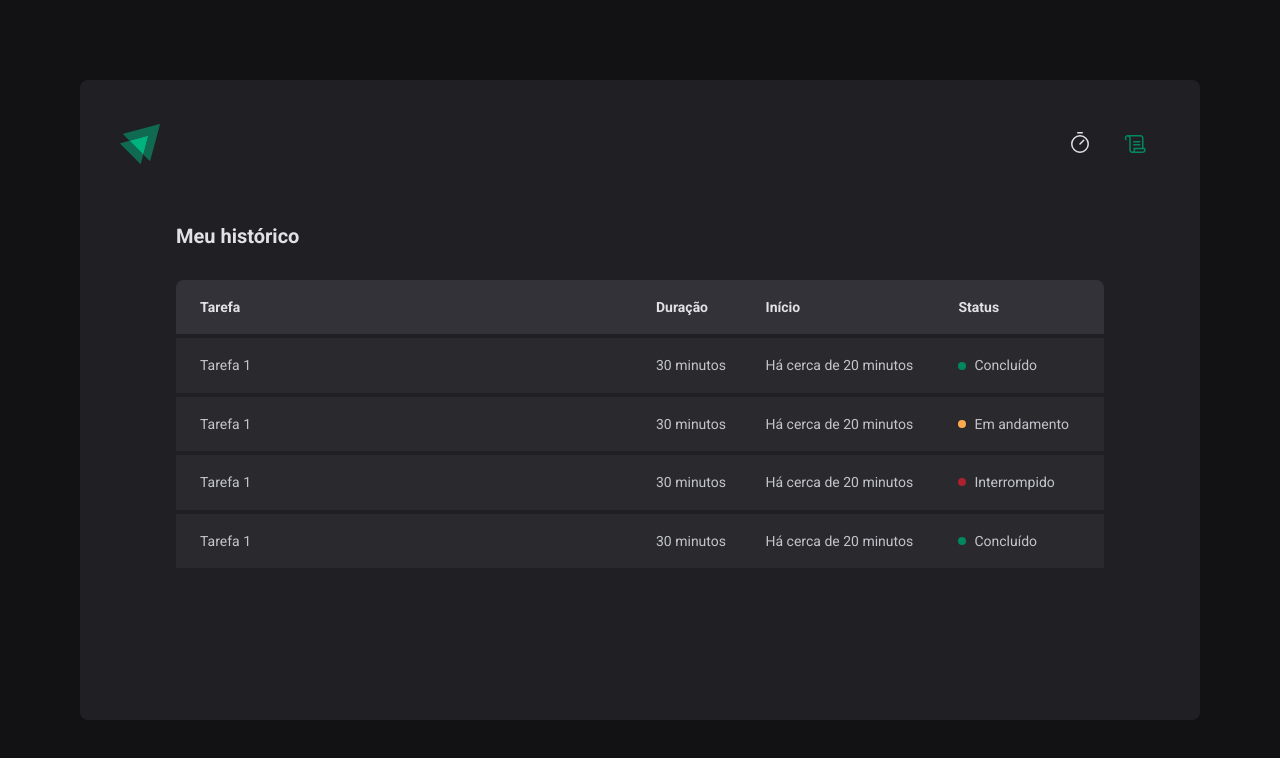
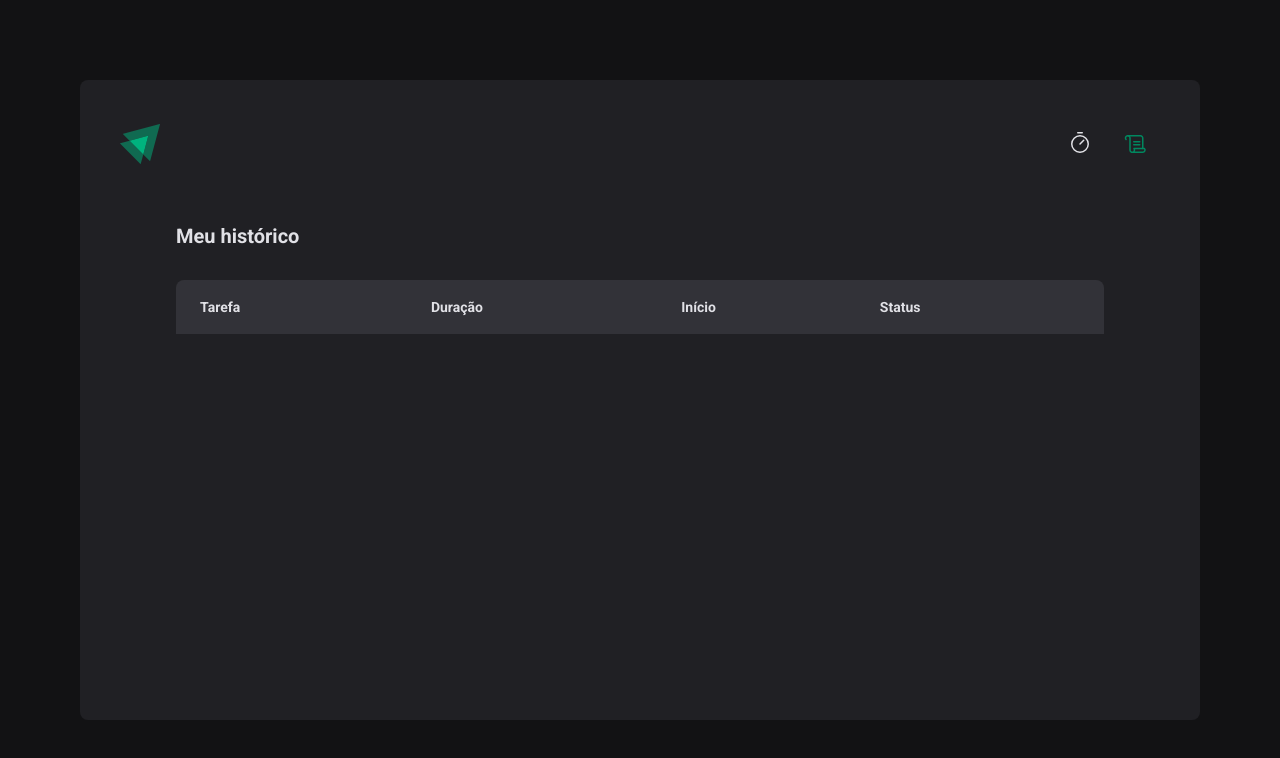
Before and after one commit to MaxiiXx23/Ignite-Timer, a React (Vite) app: page /history in a window 1280 px wide. Shown: the top 758 px of the page. Built offline with nearby package versions, Linux system fonts and the light colour scheme.

Commit message:
useReducer adicionado ao context, com suas actions e reducer separados em arquivos.

```diff
--- a/src/contexts/CyclesContextProvider.tsx
+++ b/src/contexts/CyclesContextProvider.tsx
@@ -1,15 +1,13 @@
-import { ReactNode, createContext, useState } from 'react'
+import { ReactNode, createContext, useReducer, useState } from 'react'
+
 import { v4 as uuidV4 } from 'uuid'
 
-interface ICycle {
-  id: string
-  task: string
-  minutesAmount: number
-  startDate: Date
-  interruptDate?: Date
-  finishedDate?: Date
-  // isActiveCycle: boolean <-- outra maneira de sabe se o ciclo está ativo ou não
-}
+import { ICycle, cyclesReducer } from '../reducers/cycles/reducer'
+import {
+  addNewCycleAction,
+  interruptCurrentCycleAction,
+  markCurrentCycleAsFinishedAction,
+} from '../reducers/cycles/actions'
 
 interface INewCycleFormData {
   task: string
@@ -17,13 +15,13 @@ interface INewCycleFormData {
 }
 
 interface ICyclesContent {
+  cycles: ICycle[]
   activeCycle: ICycle | undefined
   activeCycleId: string | null
   amountSecondsPassed: number
   createNewCycle: (data: INewCycleFormData) => void
   interruptCurrentCycle: () => void
   markCurrentCycleAsFinished: () => void
-  changeActivedCycleIdToNull: () => void
   setSecondsPassed: (seconds: number) => void
 }
 
@@ -35,8 +33,18 @@ interface ICyclesContextProvider {
 export const CyclesContext = createContext<ICyclesContent>({} as ICyclesContent)
 
 export function CyclesContextProvider({ children }: ICyclesContextProvider) {
-  const [cycles, setCycles] = useState<ICycle[]>([])
-  const [activeCycleId, setActiveCycleId] = useState<string | null>(null)
+  // useReducer
+
+  const [cyclesState, dispatch] = useReducer(cyclesReducer, {
+    cycles: [],
+    activeCycleId: null,
+  })
+
+  /*
+    // Sem o uso do reducer
+    const [cycles, setCycles] = useState<ICycle[]>([])
+    const [activeCycleId, setActiveCycleId] = useState<string | null>(null)
+  */
   const [amountSecondsPassed, setAmountSecondsPassed] = useState(0)
 
   function createNewCycle(data: INewCycleFormData) {
@@ -49,15 +57,19 @@ export function CyclesContextProvider({ children }: ICyclesContextProvider) {
       startDate: new Date(),
     }
 
-    setCycles((state) => [...state, newCycle])
-    setActiveCycleId(id)
+    dispatch(addNewCycleAction(newCycle, id))
+    // setActiveCycleId(id)
     setAmountSecondsPassed(0)
-
-    // reset()
   }
 
   function interruptCurrentCycle() {
-    setCycles((state) =>
+    // Com o useReducer
+    dispatch(interruptCurrentCycleAction())
+
+    /*
+      // Sem o useReducer
+
+      setCycles((state) =>
       state.map((cycle) => {
         if (cycle.id === activeCycleId) {
           document.title = 'Promodoro Ignite'
@@ -67,7 +79,9 @@ export function CyclesContextProvider({ children }: ICyclesContextProvider) {
         }
       }),
     )
-    setActiveCycleId(null)
+
+    */
+    // setActiveCycleId(null)
   }
 
   function setSecondsPassed(seconds: number) {
@@ -75,32 +89,22 @@ export function CyclesContextProvider({ children }: ICyclesContextProvider) {
   }
 
   function markCurrentCycleAsFinished() {
-    setCycles((state) =>
-      state.map((cycle) => {
-        if (cycle.id === activeCycleId) {
-          return { ...cycle, finishedDate: new Date() }
-        } else {
-          return cycle
-        }
-      }),
-    )
+    dispatch(markCurrentCycleAsFinishedAction())
   }
 
-  function changeActivedCycleIdToNull() {
-    setActiveCycleId(null)
-  }
+  const { cycles, activeCycleId } = cyclesState
 
   const activeCycle = cycles.find((cycle) => cycle.id === activeCycleId)
 
   return (
     <CyclesContext.Provider
       value={{
+        cycles,
         activeCycle,
         activeCycleId,
         createNewCycle,
         interruptCurrentCycle,
         markCurrentCycleAsFinished,
-        changeActivedCycleIdToNull,
         amountSecondsPassed,
         setSecondsPassed,
       }}
--- a/src/pages/History/index.tsx
+++ b/src/pages/History/index.tsx
@@ -1,6 +1,15 @@
+import { useContext } from 'react'
+
+import { formatDistanceToNow } from 'date-fns'
+import ptBR from 'date-fns/locale/pt-BR'
+
+import { CyclesContext } from '../../contexts/CyclesContextProvider'
+
 import { HistoryContainer, HistoryList, Status } from './styles'
 
 export function History() {
+  const { cycles } = useContext(CyclesContext)
+
   return (
     <HistoryContainer>
       <h1>Meu histórico</h1>
@@ -15,38 +24,31 @@ export function History() {
             </tr>
           </thead>
           <tbody>
-            <tr>
-              <td>Tarefa 1</td>
-              <td>30 minutos</td>
-              <td>Há cerca de 20 minutos</td>
-              <td>
-                <Status statusColor="green">Concluído</Status>
-              </td>
-            </tr>
-            <tr>
-              <td>Tarefa 1</td>
-              <td>30 minutos</td>
-              <td>Há cerca de 20 minutos</td>
-              <td>
-                <Status statusColor="yellow">Em andamento</Status>
-              </td>
-            </tr>
-            <tr>
-              <td>Tarefa 1</td>
-              <td>30 minutos</td>
-              <td>Há cerca de 20 minutos</td>
-              <td>
-                <Status statusColor="red">Interrompido</Status>
-              </td>
-            </tr>
-            <tr>
-              <td>Tarefa 1</td>
-              <td>30 minutos</td>
-              <td>Há cerca de 20 minutos</td>
-              <td>
-                <Status statusColor="green">Concluído</Status>
-              </td>
-            </tr>
+            {cycles.map((cycle) => {
+              const timePast = formatDistanceToNow(cycle.startDate, {
+                addSuffix: true,
+                locale: ptBR,
+              })
+
+              return (
+                <tr key={cycle.id}>
+                  <td>{cycle.task}</td>
+                  <td>{cycle.minutesAmount} minutos</td>
+                  <td>{timePast}</td>
+                  <td>
+                    {cycle.finishedDate && (
+                      <Status statusColor="green">Concluído</Status>
+                    )}
+                    {!cycle.finishedDate && !cycle.interruptDate && (
+                      <Status statusColor="yellow">Em andamento</Status>
+                    )}
+                    {cycle.interruptDate && (
+                      <Status statusColor="red">Interrompido</Status>
+                    )}
+                  </td>
+                </tr>
+              )
+            })}
           </tbody>
         </table>
       </HistoryList>
--- a/src/pages/Home/components/CountdownContainer/index.tsx
+++ b/src/pages/Home/components/CountdownContainer/index.tsx
@@ -8,7 +8,6 @@ export function Countdown() {
   const {
     activeCycle,
     markCurrentCycleAsFinished,
-    changeActivedCycleIdToNull,
     amountSecondsPassed,
     setSecondsPassed,
   } = useContext(CyclesContext)
@@ -27,7 +26,6 @@ export function Countdown() {
         if (diffInSeconds >= totalSeconds) {
           markCurrentCycleAsFinished()
           setSecondsPassed(totalSeconds)
-          changeActivedCycleIdToNull()
           clearInterval(interval)
           document.title = 'Promodoro finalizado!'
         } else {
@@ -39,13 +37,7 @@ export function Countdown() {
     return () => {
       clearInterval(interval)
     }
-  }, [
-    activeCycle,
-    totalSeconds,
-    markCurrentCycleAsFinished,
-    changeActivedCycleIdToNull,
-    setSecondsPassed,
-  ])
+  }, [activeCycle, totalSeconds, markCurrentCycleAsFinished, setSecondsPassed])
 
   const currentSeconds = activeCycle ? totalSeconds - amountSecondsPassed : 0
 
--- /dev/null
+++ b/src/reducers/cycles/actions.ts
@@ -0,0 +1,23 @@
+import { ActionTypes, ICycle } from './reducer'
+
+export function addNewCycleAction(newCycle: ICycle, id: string) {
+  return {
+    type: ActionTypes.ADD_NEW_CYCLE,
+    payload: {
+      newCycle,
+      id,
+    },
+  }
+}
+export function interruptCurrentCycleAction() {
+  return {
+    type: ActionTypes.INTERRUP_CURRENT_CYCLE,
+    payload: {},
+  }
+}
+export function markCurrentCycleAsFinishedAction() {
+  return {
+    type: ActionTypes.MARK_CURRENT_CYCLE_AS_FINISHED,
+    payload: {},
+  }
+}
--- /dev/null
+++ b/src/reducers/cycles/reducer.ts
@@ -0,0 +1,59 @@
+export interface ICycle {
+  id: string
+  task: string
+  minutesAmount: number
+  startDate: Date
+  interruptDate?: Date
+  finishedDate?: Date
+  // isActiveCycle: boolean <-- outra maneira de sabe se o ciclo está ativo ou não
+}
+
+interface ICycleStateReducer {
+  cycles: ICycle[]
+  activeCycleId: string | null
+}
+
+export enum ActionTypes {
+  'ADD_NEW_CYCLE' = 'ADD_NEW_CYCLE',
+  'INTERRUP_CURRENT_CYCLE' = 'INTERRUP_CURRENT_CYCLE',
+  'MARK_CURRENT_CYCLE_AS_FINISHED' = 'MARK_CURRENT_CYCLE_AS_FINISHED',
+}
+
+export function cyclesReducer(state: ICycleStateReducer, action: any) {
+  switch (action.type) {
+    case ActionTypes.ADD_NEW_CYCLE:
+      return {
+        ...state,
+        cycles: [...state.cycles, action.payload.newCycle],
+        activeCycleId: action.payload.id,
+      }
+
+    case ActionTypes.INTERRUP_CURRENT_CYCLE:
+      return {
+        ...state,
+        cycles: state.cycles.map((cycle) => {
+          if (cycle.id === state.activeCycleId) {
+            document.title = 'Promodoro Ignite'
+            return { ...cycle, interruptDate: new Date() }
+          } else {
+            return cycle
+          }
+        }),
+        activeCycleId: null,
+      }
+    case ActionTypes.MARK_CURRENT_CYCLE_AS_FINISHED:
+      return {
+        ...state,
+        cycles: state.cycles.map((cycle) => {
+          if (cycle.id === state.activeCycleId) {
+            return { ...cycle, finishedDate: new Date() }
+          } else {
+            return cycle
+          }
+        }),
+        activeCycleId: null,
+      }
+    default:
+      return state
+  }
+}
```
